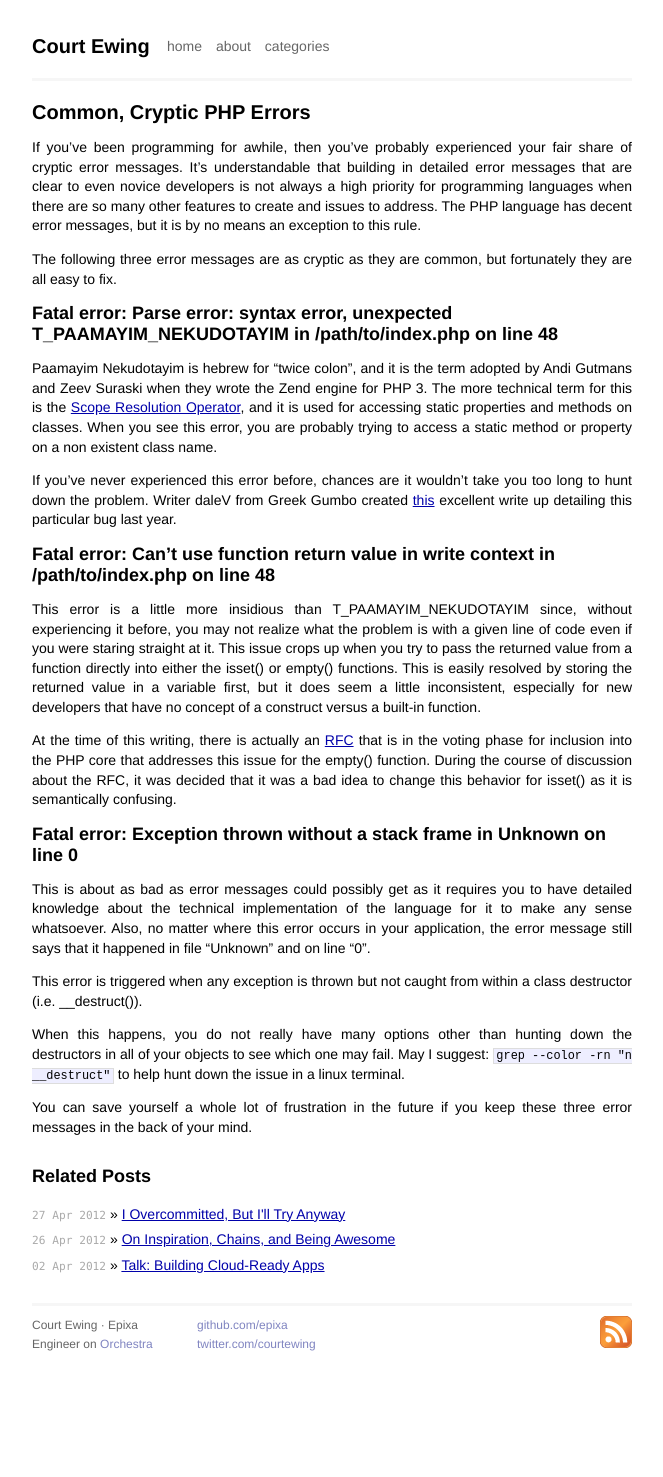
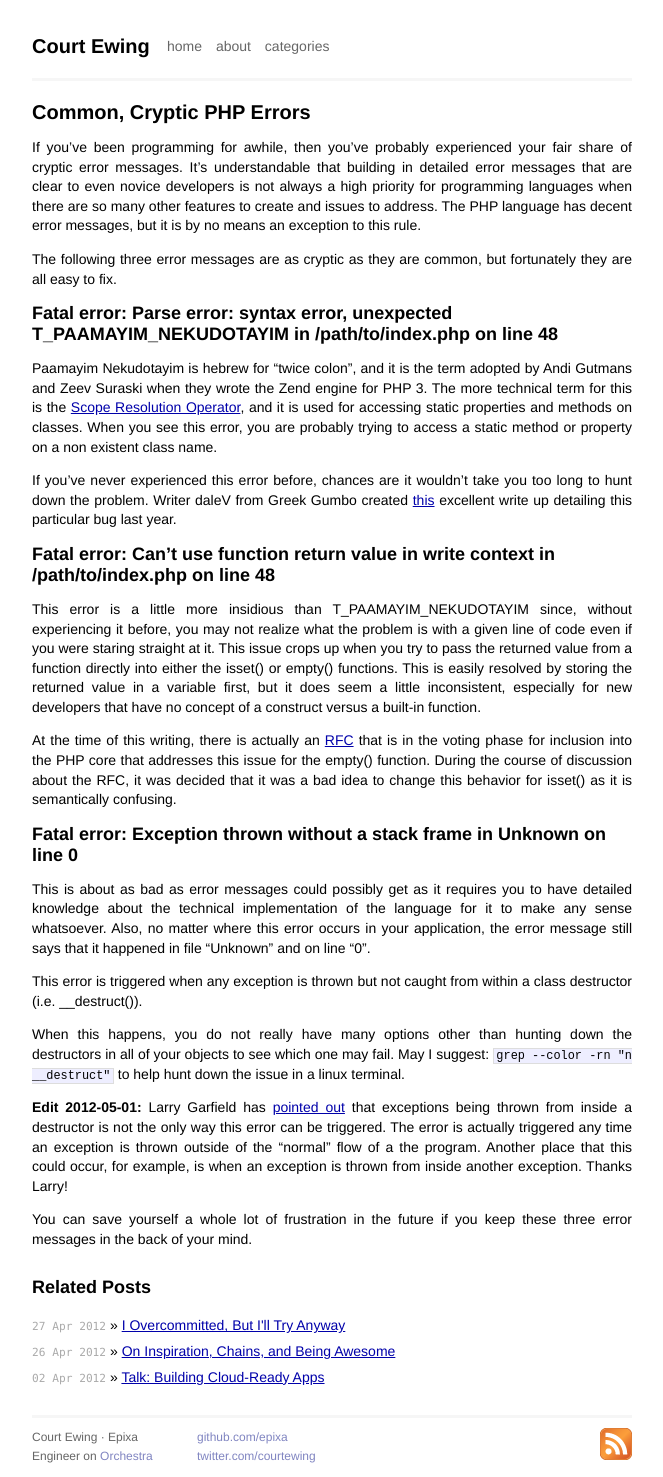
Before and after one commit to epixa/epixa.com-source, a Jekyll site: the page built from _posts/2012-04-30-common-cryptic-php-errors.markdown, in a window 1280 px wide. Shown: the whole page, without its empty margins (308-971 px from the left). Built offline with Jekyll 4.4.1, drawn with Linux system fonts in a browser that asks for light colours; Markdown is read by kramdown in place of the engine named in the settings; comment, search, counter and statistics services are not loaded; before the commit the page ends 1365 px from its top, so only the background shows below that.

Commit message:
Amended cryptic-errors post with clarification about stack-frame error

````diff
--- a/_posts/2012-04-30-common-cryptic-php-errors.markdown
+++ b/_posts/2012-04-30-common-cryptic-php-errors.markdown
@@ -32,4 +32,6 @@ This error is triggered when any exception is thrown but not caught from within
 
 When this happens, you do not really have many options other than hunting down the destructors in all of your objects to see which one may fail.  May I suggest: ```grep --color -rn "n __destruct"``` to help hunt down the issue in a linux terminal.
 
+**Edit 2012-05-01:** Larry Garfield has [pointed out](http://epixa.com/2012/04/common-cryptic-php-errors.html#comment-514728799) that exceptions being thrown from inside a destructor is not the only way this error can be triggered.  The error is actually triggered any time an exception is thrown outside of the "normal" flow of a the program.  Another place that this could occur, for example, is when an exception is thrown from inside another exception.  Thanks Larry!
+
 You can save yourself a whole lot of frustration in the future if you keep these three error messages in the back of your mind.
````
